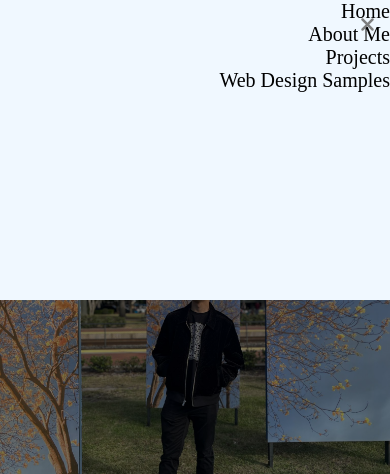
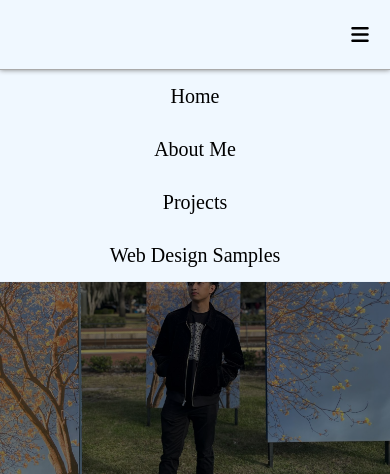
Before and after one commit to JJonLumibao/personal-website, a website: page index.html in a window 390 px wide. Both pictures are taken after a click on the button 360 px from the left and 35 px from the top of the page. Shown: the top 474 px of the page. Drawn offline with Linux system fonts and the light colour scheme.

Commit message:
Completed mobile menu integration and project flags

```diff
--- a/css/responsive.css
+++ b/css/responsive.css
@@ -4,9 +4,8 @@
     position: fixed;
     top: 0;
     width: 100%;
-    z-index: 100;
     border-bottom: 1px solid #aaa;
-    filter: drop-shadow(0 0 5px gray);
+    box-shadow: 0 0 5px gray;
   }
 
   main {
@@ -57,7 +56,6 @@
 
 /* Mobile */
 @media (max-width: 767px) {
-
   .nav-list {
     display: none;
   }
@@ -74,7 +72,7 @@
     background: transparent;
     border: none;
     cursor: pointer;
-    z-index: 150;
+    z-index: 3000;
   }
 
   .fa-bars {
--- a/css/styles.css
+++ b/css/styles.css
@@ -2,7 +2,8 @@
 .header {
   width: 100%;
   height: 70px;
-  background-color: aliceblue;
+  background-color: var(--color-bg);
+  z-index: 2000;
 }
 
 .footer {
@@ -53,9 +54,8 @@
   flex-direction: column;
   position: fixed;
   inset: 0;
-  z-index: 200;
+  z-index: 1000;
   background: rgba(0, 0, 0, 0.5);
-
   opacity: 0;
   pointer-events: none;
   transition: 0.3s;
@@ -67,11 +67,14 @@
 }
 
 .menu-panel {
+  position: relative;
+  z-index: 2;
   display: flex;
   flex-direction: column;
-  text-align: right;
+  justify-content: space-evenly;
+  text-align: center;
   width: 100%;
-  height: 300px;
+  height: 212px;
   background-color: var(--color-bg);
   transform: translateY(-100%);
   transition: transform 0.4s ease;
@@ -83,11 +86,20 @@
 }
 
 .menu-container.open .menu-panel {
-  transform: translateY(0);
+  transform: translateY(33%);
+}
+
+.menu-item {
+  padding: 15px;
+}
+
+.menu-item:active {
+  background-color: gray;
 }
 
 .menu-overlay {
   flex: 1;
+  z-index: 1;
 }
 
 .menu-close {
@@ -223,6 +235,7 @@
   text-align: center;
   width: 300px;
   transition: transform 0.2s;
+  text-decoration: none;
 }
 
 .project-card:hover {
--- a/index.html
+++ b/index.html
@@ -26,18 +26,18 @@
           </ul>
         </nav>
       </div>
-      <button class="menu-btn" data-open="menu">
-        <i class="fa-solid fa-bars"></i>
-      </button>
     </header>
 
+    <button class="menu-btn" data-open="menu">
+      <i class="fa-solid fa-bars"></i>
+    </button>
     <div id="menu" class="menu-container">
-      <i class="fas fa-times menu-close" data-close></i>
       <div class="menu-panel">
-        <div class="menu-item"><a href="./index.html">Home</a></div>
-        <div class="menu-item"><a href="./html/about-me.html">About Me</a></div>
-        <div class="menu-item"><a href="./html/projects.html">Projects</a></div>
-        <div class="menu-item"><a href="./html/web-designs.html">Web Design Samples</a></div>
+        <!-- <i class="fas fa-times menu-close" data-close></i> -->
+        <a href="./index.html" class="menu-item">Home</a>
+        <a href="./html/about-me.html" class="menu-item">About Me</a>
+        <a href="./html/projects.html" class="menu-item">Projects</a>
+        <a href="./html/web-designs.html" class="menu-item">Web Design Samples</a>
       </div>
       <div class="menu-overlay" data-close></div>
     </div>
@@ -87,14 +87,14 @@
           system design, and hands-on implementation in both team-based and independent work.
         </p>
         <div class="project-list">
-          <div class="project-card">
+          <a href="./html/projects.html#steps-flag" class="project-card">
             <img src="./assets/images/projects/STEPS.png" alt="STEPS prototype demo">
             <h3 class="project-title">STEPS Dance Pad</h3>
-          </div>
-          <div class="project-card">
+          </a>
+          <a href="./html/projects.html#omnigauntlet-flag" class="project-card">
             <img src="./assets/images/projects/omnigauntlet.png" alt="Omni-Gauntlet">
             <h3 class="project-title">Omni-Gauntlet</h3>
-          </div>
+          </a>
         </div>
         <div class="button">
           <a href="./html/projects.html">More Projects</a>
--- a/js/main.js
+++ b/js/main.js
@@ -15,6 +15,12 @@ closeMenus.forEach(btn => {
     menu.classList.remove('open');
   });
 });
+
+window.addEventListener('resize', () => {
+  if(window.innerWidth > 767) {
+    menu.classList.remove('open');
+  }
+})
 
 function respondToVisibility(elm, cb) {
   const observer = new IntersectionObserver((entries) => {
```
Also changed, not shown: html/about-me.html (+8 -5 lines), html/projects.html (+10 -7 lines), html/web-designs.html (+8 -5 lines).
